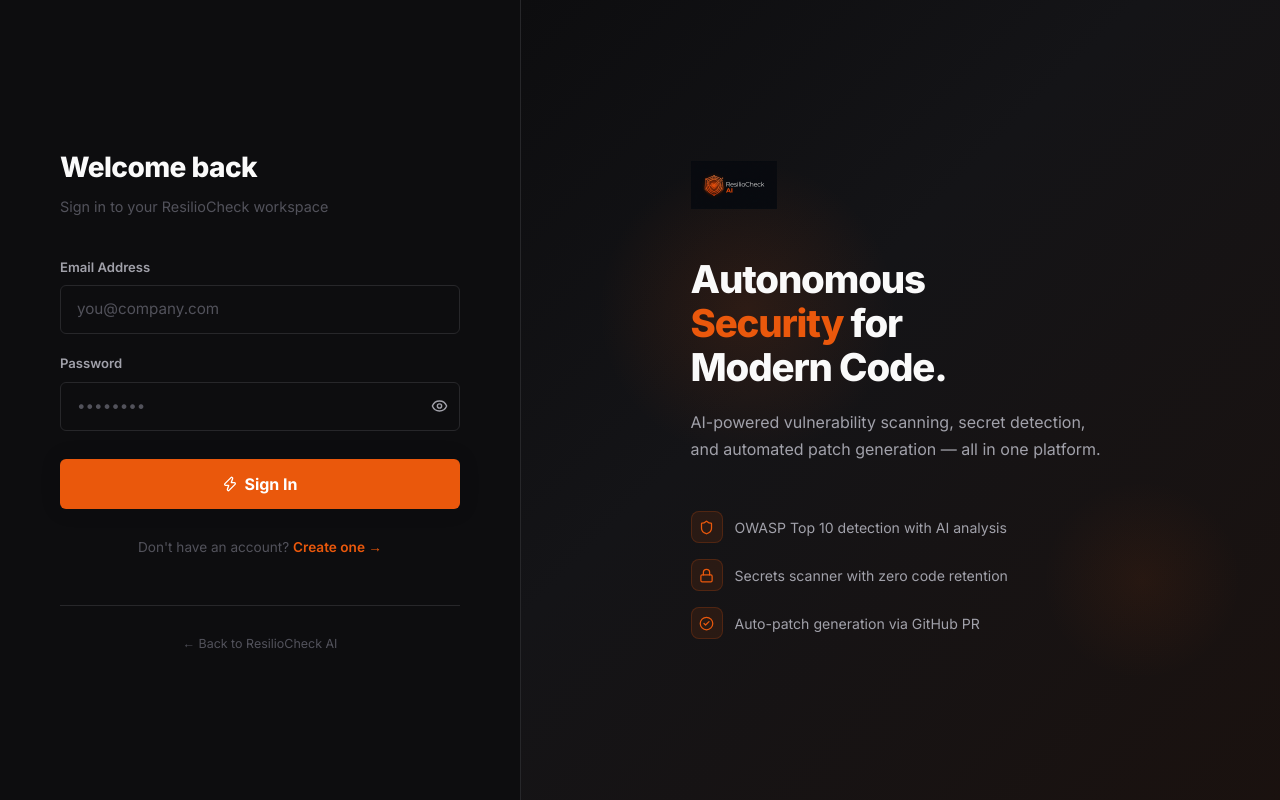
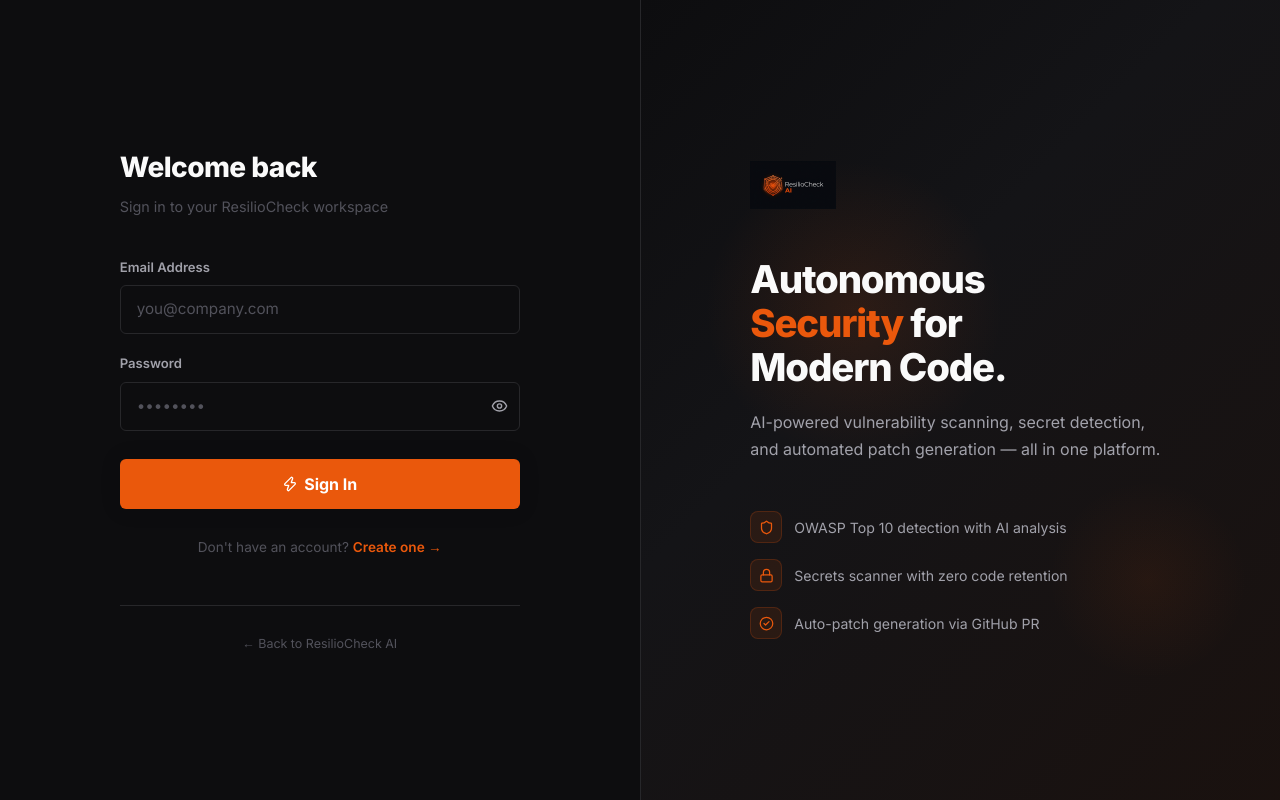
Before and after one commit to brotherJoe-7/resiliocheck-core, a Next.js app in the folder frontend/: page /login in a window 1280 px wide. Built offline with nearby package versions, Linux system fonts and the light colour scheme; no server answers.

Commit message:
fix: equal 50/50 split-screen login layout

```diff
--- a/frontend/src/app/login/page.tsx
+++ b/frontend/src/app/login/page.tsx
@@ -122,9 +122,9 @@
         </div>
       </div>
 
-      {/* ── RIGHT PANEL: Form ── */}
+      {/* ── RIGHT PANEL (visually left): Form ── */}
       <div style={{
-        width: '100%', maxWidth: 520,
+        flex: 1,
         display: 'flex', flexDirection: 'column',
         alignItems: 'center', justifyContent: 'center',
         padding: '60px 48px',
```
